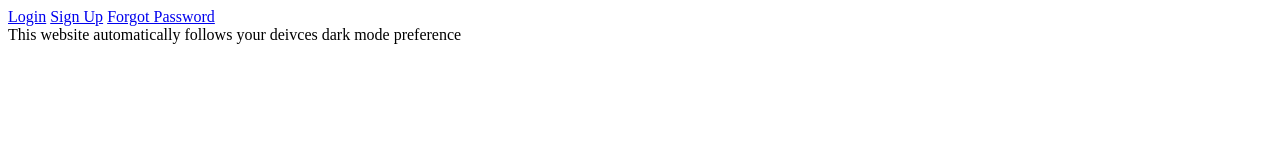
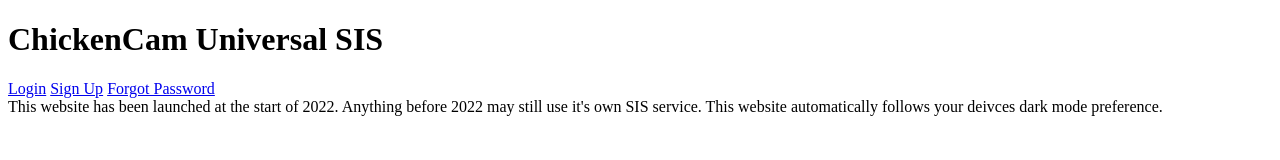
Before and after one commit to MisterGuy2013/SigninSystem, a website: page public/index.html in a window 1280 px wide. Drawn offline with Linux system fonts and the light colour scheme.

Commit message:
Added H1 headers to every file

```diff
--- a/public/index.html
+++ b/public/index.html
@@ -8,11 +8,15 @@
 
 </head>
 <body>
+  <h1>
+    ChickenCam Universal SIS
+  </h1>
     <a href="/signIn.html">Login</a>
     <a href="/signup.html">Sign Up</a>
     <a href="/forgotPassword.html">Forgot Password</a>
     <div>
-      This website automatically follows your deivces dark mode preference
+      This website has been launched at the start of 2022. Anything before 2022 may still use it's own SIS service.
+      This website automatically follows your deivces dark mode preference.
     </div>
     <script src="script.js"></script>
     </body>
```
Also changed, not shown: public/forgotPassword.html (+1 -1 lines), public/signIn.html (+3 -0 lines), public/signup.html (+3 -1 lines).
